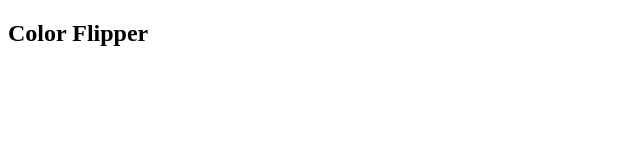
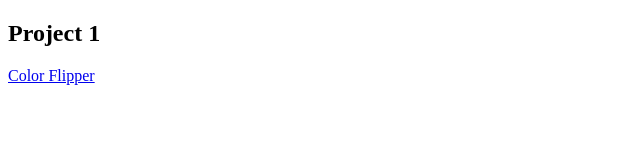
Before and after one commit to udonte/javascript-basic-projects, a plain HTML site: page index.html in a window 1280 px wide. Shown: the whole page, without its empty margins (0-640 px from the left). Drawn offline with Linux system fonts and the light colour scheme.

Commit message:
color flipper: created live link

```diff
--- a/index.html
+++ b/index.html
@@ -7,7 +7,7 @@
     <title>JavaScript Projects</title>
   </head>
   <body>
-    <h2>Color Flipper</h2>
-    <a href="./01-color-changer/index.html"></a>
+    <h2>Project 1</h2>
+    <a href="./01-color-changer/index.html" target="_blank">Color Flipper</a>
   </body>
 </html>
```
